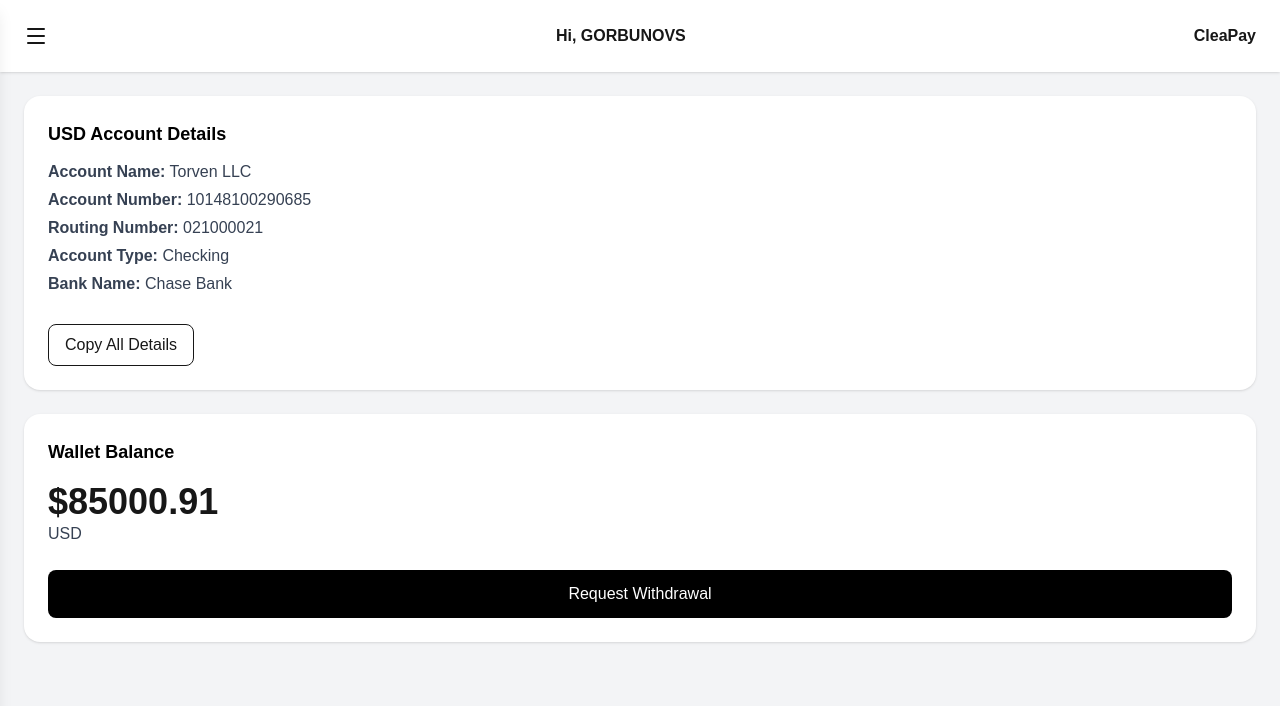
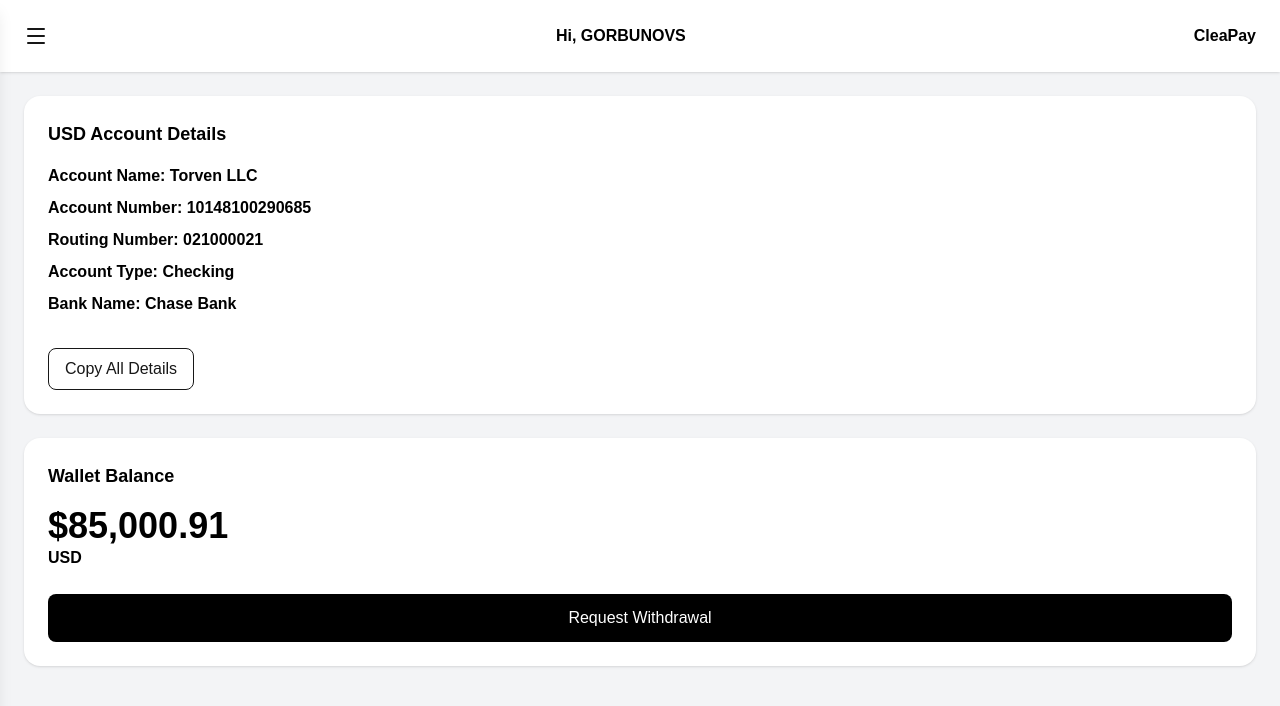
Before and after one commit to oyewaleoluwafemimichael7-pixel/cleaapp, a Next.js app: page /dashboard in a window 1280 px wide. Shown: the top 706 px of the page. Built offline with nearby package versions, Linux system fonts and the light colour scheme; sample sign-in values are in the browser's storage.

Commit message:
Clean final dashboard version

```diff
--- a/app/dashboard/page.tsx
+++ b/app/dashboard/page.tsx
@@ -17,16 +17,13 @@ export default function Dashboard() {
   const [sidebarOpen, setSidebarOpen] = useState(false);
   const [authorized, setAuthorized] = useState(false);
 
-  // ✅ Stable auth check
+  // Authentication check
   useEffect(() => {
-    if (typeof window !== "undefined") {
-      const loggedIn = localStorage.getItem("loggedIn");
-
-      if (loggedIn === "true") {
-        setAuthorized(true);
-      } else {
-        router.replace("/");
-      }
+    const loggedIn = localStorage.getItem("loggedIn");
+    if (loggedIn === "true") {
+      setAuthorized(true);
+    } else {
+      router.replace("/");
     }
   }, [router]);
 
@@ -54,7 +51,7 @@ Bank Name: Chase Bank
       {/* Overlay */}
       {sidebarOpen && (
         <div
-          className="fixed inset-0 bg-black/40 z-40"
+          className="fixed inset-0 bg-black/40 z-40 md:hidden"
           onClick={() => setSidebarOpen(false)}
         />
       )}
@@ -74,19 +71,36 @@ Bank Name: Chase Bank
         </div>
 
         <div className="p-6 space-y-6">
-          <Link href="/dashboard" className="flex items-center gap-3 hover:text-black-700">
+
+          <Link
+            href="/dashboard"
+            onClick={() => setSidebarOpen(false)}
+            className="flex items-center gap-3 hover:text-gray-700"
+          >
             <Home size={18} /> Dashboard
           </Link>
 
-          <Link href="/dashboard/withdraw" className="flex items-center gap-3 hover:text-black-700">
+          <Link
+            href="/dashboard/withdraw"
+            onClick={() => setSidebarOpen(false)}
+            className="flex items-center gap-3 hover:text-gray-700"
+          >
             <Wallet size={18} /> Withdraw
           </Link>
 
-          <Link href="/dashboard/settlement" className="flex items-center gap-3 hover:text-black-700">
+          <Link
+            href="/dashboard/settlement"
+            onClick={() => setSidebarOpen(false)}
+            className="flex items-center gap-3 hover:text-gray-700"
+          >
             <DollarSign size={18} /> Settlement
           </Link>
 
-          <Link href="/dashboard/settings" className="flex items-center gap-3 hover:text-black-700">
+          <Link
+            href="/dashboard/settings"
+            onClick={() => setSidebarOpen(false)}
+            className="flex items-center gap-3 hover:text-gray-700"
+          >
             <Settings size={18} /> Settings
           </Link>
         </div>
@@ -94,7 +108,7 @@ Bank Name: Chase Bank
         <div className="absolute bottom-6 left-6">
           <button
             onClick={handleLogout}
-            className="text-red-500 font-bold"
+            className="text-red-600 font-semibold"
           >
             Logout
           </button>
@@ -107,45 +121,62 @@ Bank Name: Chase Bank
           className="cursor-pointer"
           onClick={() => setSidebarOpen(true)}
         />
-        <h1 className="font-semibold">Hi, GORBUNOVS</h1>
-        <div className="font-bold">CleaPay</div>
+        <h1 className="font-semibold text-black">Hi, GORBUNOVS</h1>
+        <div className="font-bold text-black">CleaPay</div>
       </div>
 
       {/* Content */}
       <div className="p-6 space-y-6">
 
-        <div className="bg-white p-6 rounded-2xl shadow space-y-3">
+        {/* Account Details Card */}
+        <div className="bg-white p-6 rounded-2xl shadow space-y-4">
           <h2 className="text-lg font-bold text-black">
             USD Account Details
           </h2>
 
-          <div className="text-gray-700 space-y-1">
-            <p><strong>Account Name:</strong> Torven LLC</p>
-            <p><strong>Account Number:</strong> 10148100290685</p>
-            <p><strong>Routing Number:</strong> 021000021</p>
-            <p><strong>Account Type:</strong> Checking</p>
-            <p><strong>Bank Name:</strong> Chase Bank</p>
+          <div className="space-y-2 text-black">
+            <p className="font-semibold">
+              Account Name: <span className="font-bold">Torven LLC</span>
+            </p>
+
+            <p className="font-semibold">
+              Account Number: <span className="font-bold">10148100290685</span>
+            </p>
+
+            <p className="font-semibold">
+              Routing Number: <span className="font-bold">021000021</span>
+            </p>
+
+            <p className="font-semibold">
+              Account Type: <span className="font-bold">Checking</span>
+            </p>
+
+            <p className="font-semibold">
+              Bank Name: <span className="font-bold">Chase Bank</span>
+            </p>
           </div>
 
           <button
             onClick={copyDetails}
-            className="mt-4 border px-4 py-2 rounded-lg hover:bg-black-500"
+            className="mt-4 border px-4 py-2 rounded-lg hover:bg-gray-200 transition"
           >
             Copy All Details
           </button>
         </div>
 
+        {/* Wallet Card */}
         <div className="bg-white p-6 rounded-2xl shadow">
           <h2 className="text-lg font-bold text-black">
             Wallet Balance
           </h2>
 
-          <p className="text-4xl font-bold mt-4">
-            $85000.91
+          <p className="text-4xl font-bold mt-4 text-black">
+            $85,000.91
           </p>
-          <p className="text-gray-700 mb-6">USD</p>
 
-          <button className="bg-black text-white py-3 rounded-lg w-full hover:opacity-90">
+          <p className="text-black font-semibold mb-6">USD</p>
+
+          <button className="bg-black text-white py-3 rounded-lg w-full hover:opacity-90 transition">
             Request Withdrawal
           </button>
         </div>
```
